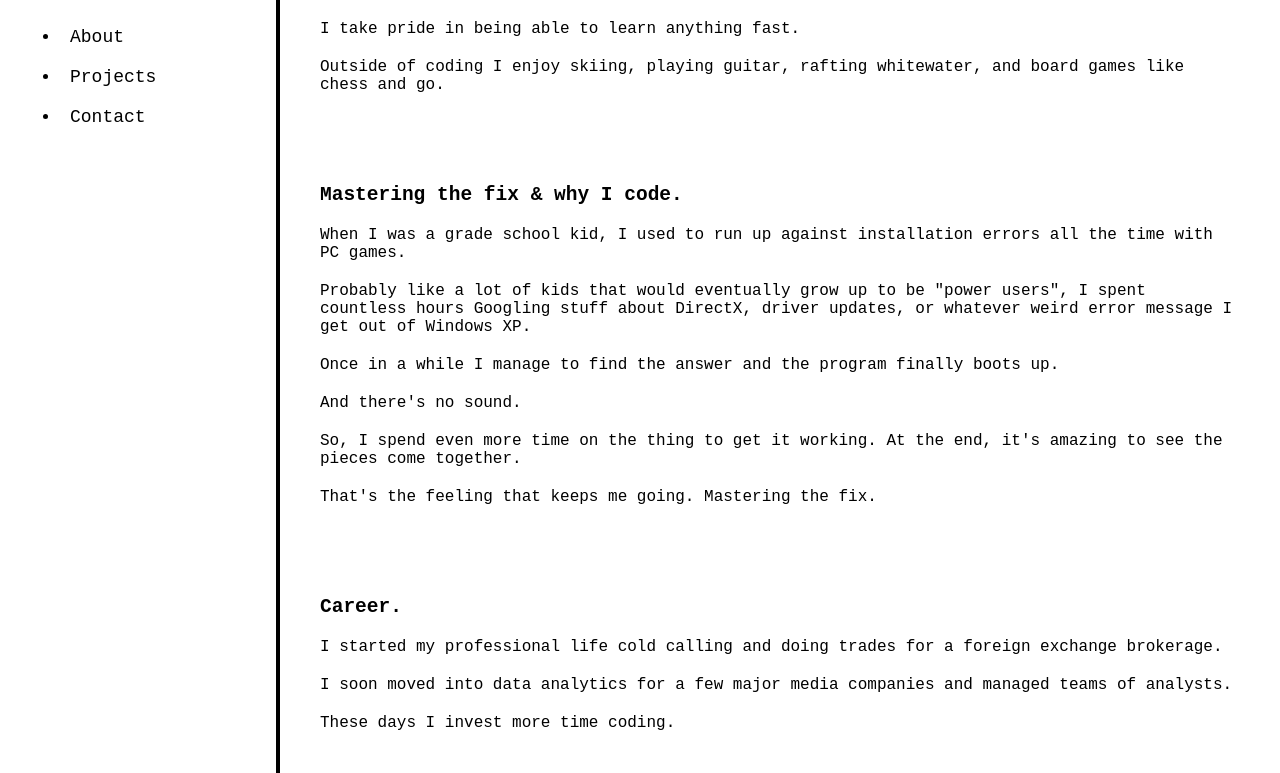
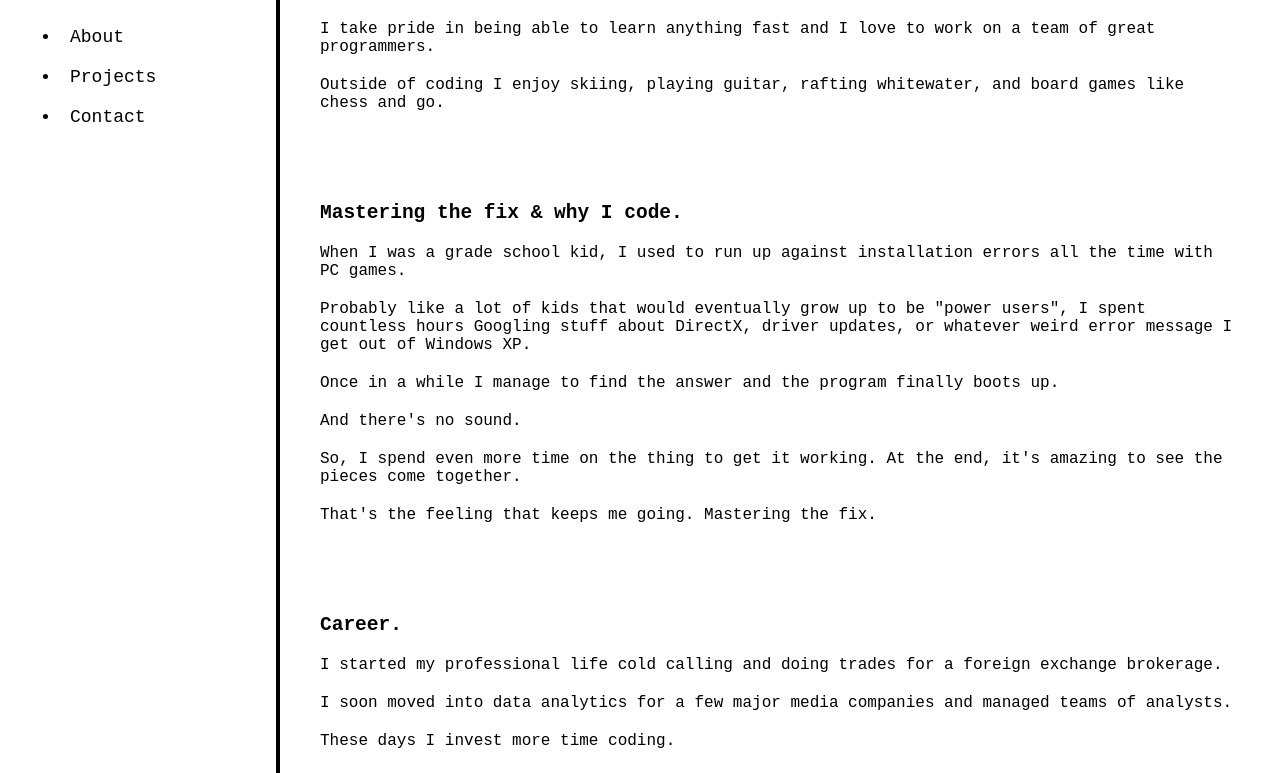
Before and after one commit to clipqq/portfolio, a plain HTML site: page index.html in a window 1280 px wide. Shown: the part 196-969 px from the top of the page. Drawn offline with nearby package versions, Linux system fonts and the light colour scheme.

Commit message:
fixed media screen break point

```diff
--- a/index.html
+++ b/index.html
@@ -50,7 +50,8 @@
                             Engineering bootcamp.
                         </p>
                         <p>
-                            I take pride in being able to learn anything fast.
+                            I take pride in being able to learn anything fast and
+                            I love to work on a team of great programmers.
                         </p>
                         <p>
                             Outside of coding I enjoy skiing, playing guitar,
@@ -100,7 +101,7 @@
                     </p>
                     <p>These days I invest more time coding.</p>
                 </section>
-                <section  class="section-panel">
+                <section class="section-panel">
                     <h2>Projects.</h2>
                     <p>Here are some of my apps.</p>
                     <div class="project-box">
--- a/main.css
+++ b/main.css
@@ -186,7 +186,7 @@ img.project {
     align-items: center;
 }
 
-@media only screen and (min-width: 800px) {
+@media only screen and (min-width: 1000px) {
     .side-header h1 {
         font-size: 26pt;
     }
```
